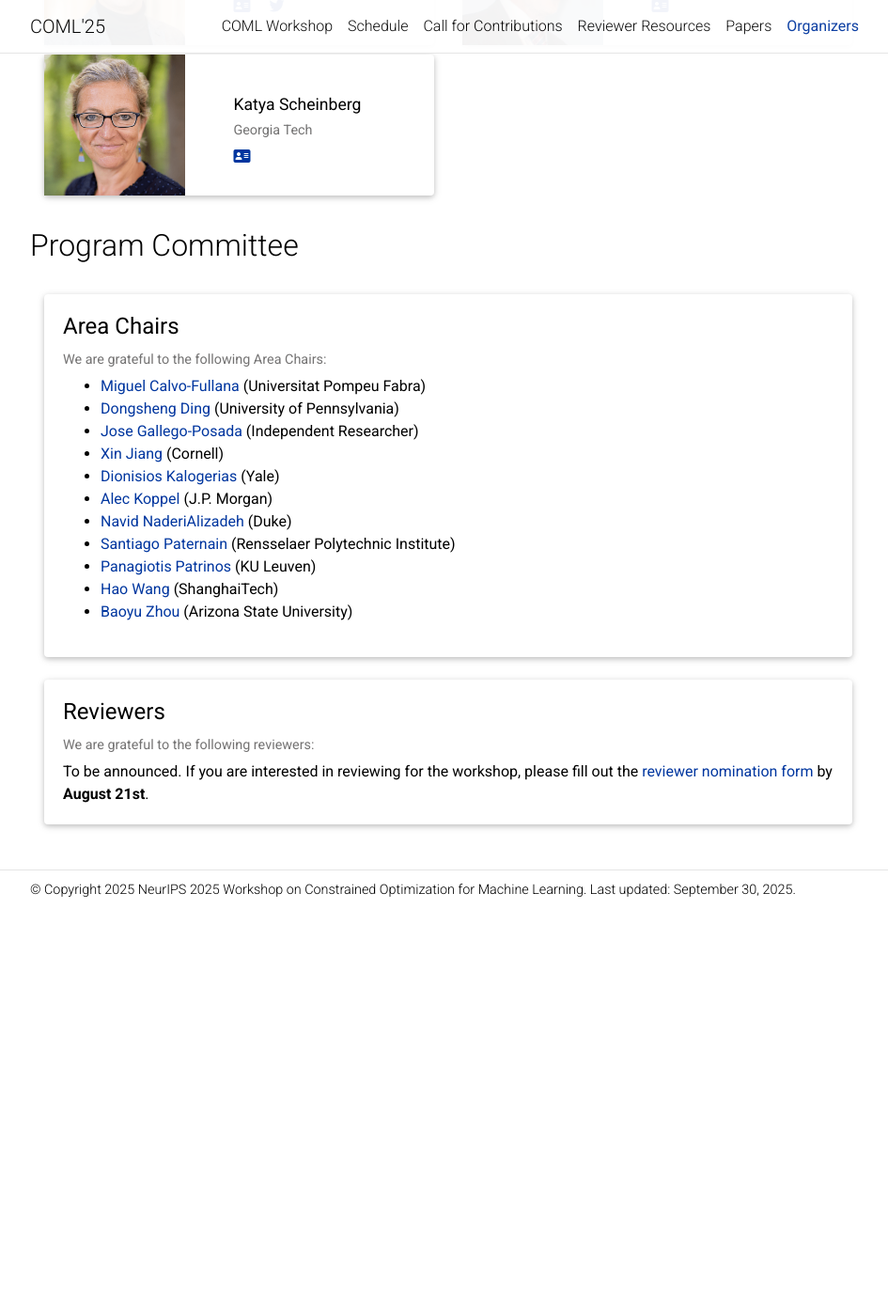
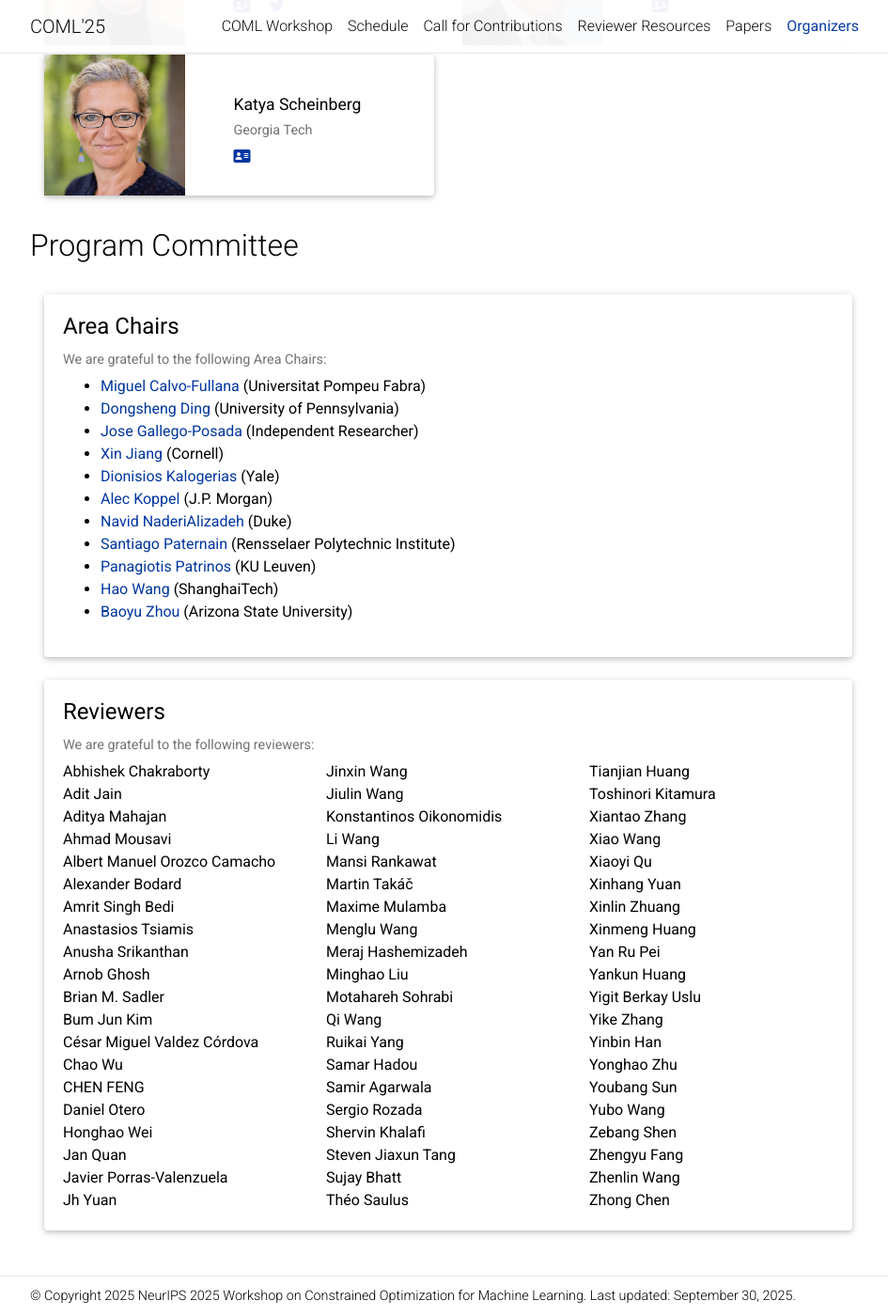
Before and after one commit to constrained-opt-ml/constrained-opt-ml.github.io, a Jekyll site: the page built from _pages/organizers.md, in a window 1280 px wide and 1400 px high, scrolled down 716 px. Shown: the whole window at 94% size, without its empty margins (163-1108 px from the left). Built offline with Jekyll 4.4.1, drawn with Linux system fonts in a browser that asks for light colours; comment, search, counter and statistics services are not loaded; a style sheet for code colours, icons or effects is not loaded; before the commit the page ends 1684 px from its top, so only the background shows below that.

Commit message:
Reviewer list

```diff
--- a/_layouts/organizers.html
+++ b/_layouts/organizers.html
@@ -370,15 +370,81 @@ layout: default
         <div class="row g-0">
           <div class="col-md-12">
             <div class="card-body">
-              <h4 class="card-title">Reviewers
-              </h4>
+              <h4 class="card-title">Reviewers</h4>
               <h6 class="card-text">We are grateful to the following reviewers:</h6>
-              To be announced. If you are interested in reviewing for the workshop,
-              please fill out the <a href="https://forms.gle/jMCYyGoeV3dpy9YB6" target="_blank" rel="noopener noreferrer">reviewer nomination form</a>
-              by <b>August 21st</b>.
-              <!-- <ul>
-                <li><a href="..." target="_blank" rel="noopener noreferrer">...</a>...</li>
-              </ul> -->
+
+              <style>
+                .reviewer-list {
+                  list-style-type: none;
+                  padding: 0;
+                  margin: 0;
+                  column-count: 3; /* Adjust column count as needed */
+                  column-gap: 20px;
+                }
+              </style>
+
+              <ul class="reviewer-list">
+                <li>Abhishek Chakraborty</li>
+                <li>Adit Jain</li>
+                <li>Aditya Mahajan</li>
+                <li>Ahmad Mousavi</li>
+                <li>Albert Manuel Orozco Camacho</li>
+                <li>Alexander Bodard</li>
+                <li>Amrit Singh Bedi</li>
+                <li>Anastasios Tsiamis</li>
+                <li>Anusha Srikanthan</li>
+                <li>Arnob Ghosh</li>
+                <li>Brian M. Sadler</li>
+                <li>Bum Jun Kim</li>
+                <li>César Miguel Valdez Córdova</li>
+                <li>Chao Wu</li>
+                <li>CHEN FENG</li>
+                <li>Daniel Otero</li>
+                <li>Honghao Wei</li>
+                <li>Jan Quan</li>
+                <li>Javier Porras-Valenzuela</li>
+                <li>Jh Yuan</li>
+                <li>Jinxin Wang</li>
+                <li>Jiulin Wang</li>
+                <li>Konstantinos Oikonomidis</li>
+                <li>Li Wang</li>
+                <li>Mansi Rankawat</li>
+                <li>Martin Takáč</li>
+                <li>Maxime Mulamba</li>
+                <li>Menglu Wang</li>
+                <li>Meraj Hashemizadeh</li>
+                <li>Minghao Liu</li>
+                <li>Motahareh Sohrabi</li>
+                <li>Qi Wang</li>
+                <li>Ruikai Yang</li>
+                <li>Samar Hadou</li>
+                <li>Samir Agarwala</li>
+                <li>Sergio Rozada</li>
+                <li>Shervin Khalafi</li>
+                <li>Steven Jiaxun Tang</li>
+                <li>Sujay Bhatt</li>
+                <li>Théo Saulus</li>
+                <li>Tianjian Huang</li>
+                <li>Toshinori Kitamura</li>
+                <li>Xiantao Zhang</li>
+                <li>Xiao Wang</li>
+                <li>Xiaoyi Qu</li>
+                <li>Xinhang Yuan</li>
+                <li>Xinlin Zhuang</li>
+                <li>Xinmeng Huang</li>
+                <li>Yan Ru Pei</li>
+                <li>Yankun Huang</li>
+                <li>Yigit Berkay Uslu</li>
+                <li>Yike Zhang</li>
+                <li>Yinbin Han</li>
+                <li>Yonghao Zhu</li>
+                <li>Youbang Sun</li>
+                <li>Yubo Wang</li>
+                <li>Zebang Shen</li>
+                <li>Zhengyu Fang</li>
+                <li>Zhenlin Wang</li>
+                <li>Zhong Chen</li>
+              </ul>
             </div>
           </div>
         </div>
```
